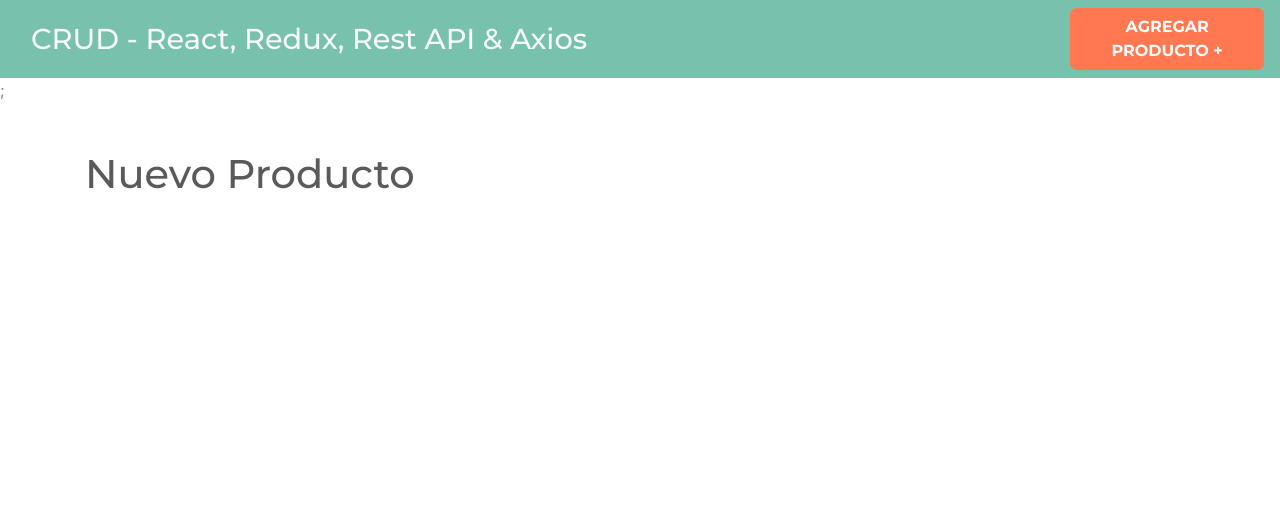
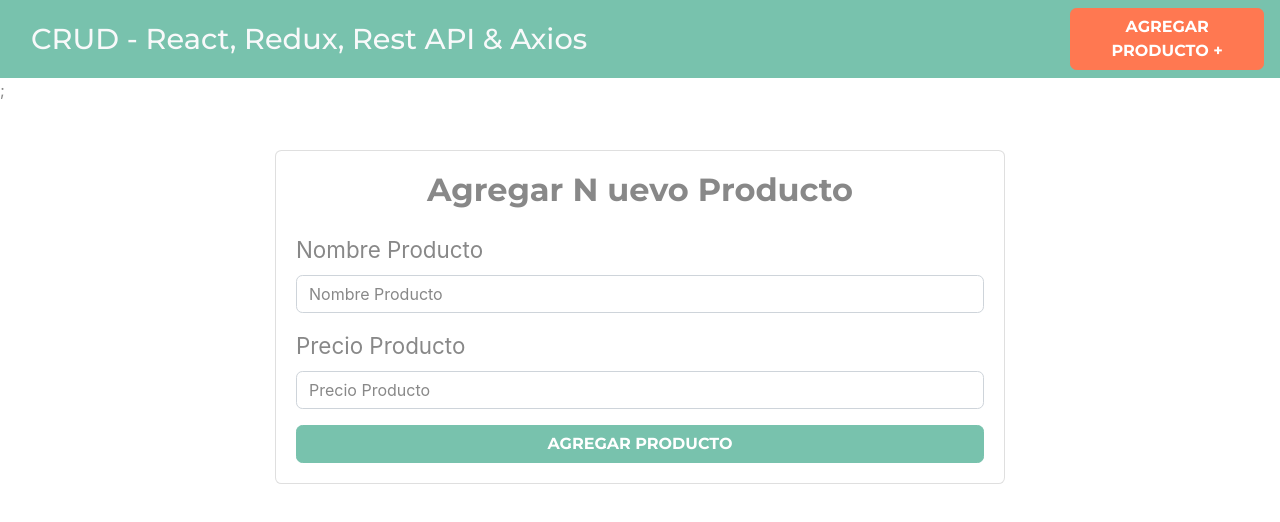
Before and after one commit to rodrigoSolano/crud-redux, a React (Create React App) app: page /productos/nuevo in a window 1280 px wide. Shown: the top 522 px of the page. Built offline with nearby package versions, Linux system fonts and the light colour scheme.

Commit message:
Create the "New Product" component The "New Product" component was created.

```diff
--- a/src/components/NuevoProducto.js
+++ b/src/components/NuevoProducto.js
@@ -1,5 +1,44 @@
 const NuevoProducto = () => {
-  return <h1>Nuevo Producto</h1>;
+  return (
+    <div className="row justify-content-center">
+      <div className="col-md-8">
+        <div className="card">
+          <div className="card-body">
+            <h2 className="text-center mb-4 font-weight-bold">
+              Agregar N uevo Producto
+            </h2>
+            <form>
+              <div className="form-group">
+                <label className="control-label">Nombre Producto</label>
+                <input
+                  type="text"
+                  className="form-control "
+                  placeholder="Nombre Producto"
+                  name="nombre"
+                />
+              </div>
+              <div className="form-group">
+                <label className="control-label">Precio Producto</label>
+                <input
+                  type="number"
+                  className="form-control "
+                  placeholder="Precio Producto"
+                  name="precio"
+                />
+              </div>
+              <button
+                className="btn btn-primary font-weight-bold text-uppercase d-block w-100"
+                type="submit"
+                name="submit"
+              >
+                Agregar Producto
+              </button>
+            </form>
+          </div>
+        </div>
+      </div>
+    </div>
+  );
 };
 
 export default NuevoProducto;
```
